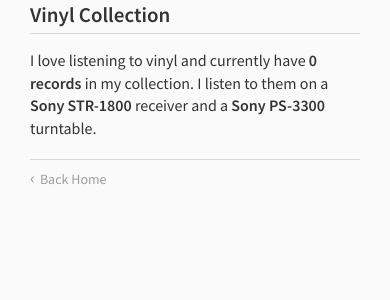
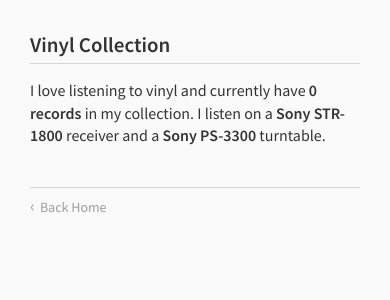
Before and after one commit to pdugan20/patdugan-portfolio, a Python web app: template template/vinyl.html in a window 390 px wide. Shown: the top 300 px of the page. Run offline with Jinja, Linux system fonts and the light colour scheme; the template is opened without the code that fills it, so the values that code supplies are empty.

Commit message:
Mobile responsive version of vinyl page
Made vinyl collection page work on mobile.

```diff
--- a/static/css/style.css
+++ b/static/css/style.css
@@ -107,6 +107,9 @@ li:hover .text_block.list_text {
   .section_header {
     margin: 0 30px 15px 30px;
   }
+  .section_header.top_header {
+    margin-top: 30px;
+  }
   .section_list {
     padding: 0 30px;
   }
--- a/static/css/vinyl.css
+++ b/static/css/vinyl.css
@@ -42,3 +42,16 @@
   transition: all 0.5s ease;
   opacity: 0.05;
 }
+@media only screen and (max-width: 667px) {
+  .record_collection_wrapper {
+    padding: 0 30px 20px 30px;
+  }
+  .record_wrapper {
+    width: 32.5%;
+    height: initial;
+    display: inline-grid;
+  }
+  .record_name {
+    font-size: 14px;
+  }
+}
--- a/static/less/style.less
+++ b/static/less/style.less
@@ -134,6 +134,10 @@ li:hover .text_block.list_text {
         margin: 0 @space_huge @space_small @space_huge;
     }
 
+    .section_header.top_header {
+        margin-top: 30px;
+    }
+
     .section_list {
         padding: 0 @space_huge;
     }
--- a/static/less/vinyl.less
+++ b/static/less/vinyl.less
@@ -53,4 +53,17 @@
 }
 
 @media only screen and (max-width: 667px) {
+    .record_collection_wrapper {
+        padding: 0 30px 20px 30px;
+    }
+
+    .record_wrapper {
+        width: 32.5%;
+        height: initial;
+        display: inline-grid;
+    }
+
+    .record_name {
+        font-size: 14px;
+    }
 }
--- a/template/vinyl.html
+++ b/template/vinyl.html
@@ -4,8 +4,9 @@
         <link rel="stylesheet" type="text/css" media="screen" href="/css/vinyl.css">
 {% endblock %}
 {% block content %}
-                <div class="section_header">Vinyl Collection</div>
-                <div class="text_block">I love listening to vinyl and currently have <a href="https://www.discogs.com/user/patdugan/collection" target="_blank">{{record_collection|length}} records</a> in my collection. I listen to them on a <a href="https://www.radiomuseum.org/r/sony_str_1800str180.html" target="_blank">Sony STR-1800</a> receiver and a <a href="https://www.vinylengine.com/library/sony/ps-3300.shtml" target="_blank">Sony PS-3300</a> turntable.</div>
+                <div class="section_header top_header">Vinyl Collection</div>
+                <div class="text_block">I love listening to vinyl and currently have <a href="https://www.discogs.com/user/patdugan/collection" target="_blank">{{record_collection|length}} records</a> in my collection. I listen on a <a href="https://www.radiomuseum.org/r/sony_str_1800str180.html" target="_blank">Sony STR-1800</a> receiver and a <a href="https://www.vinylengine.com/library/sony/ps-3300.shtml" target="_blank">Sony PS-3300</a> turntable.</div>
+                <div class="record_collection_wrapper">
 {% for record in record_collection %}
                 <a class="record_wrapper" href="{{ record.4 }}" target="_blank">
                     <img class="record_cover" src="./images/vinyl/{{ record.0 }}.jpg" alt="{{ record.1 }}">
@@ -15,6 +16,7 @@
                     </div>
                 </a>
 {% endfor %}
+                </div>
 {% endblock %}
 {% block footer %}
                     <li><a class="back_link" href="/">Back Home</a></li>
```
